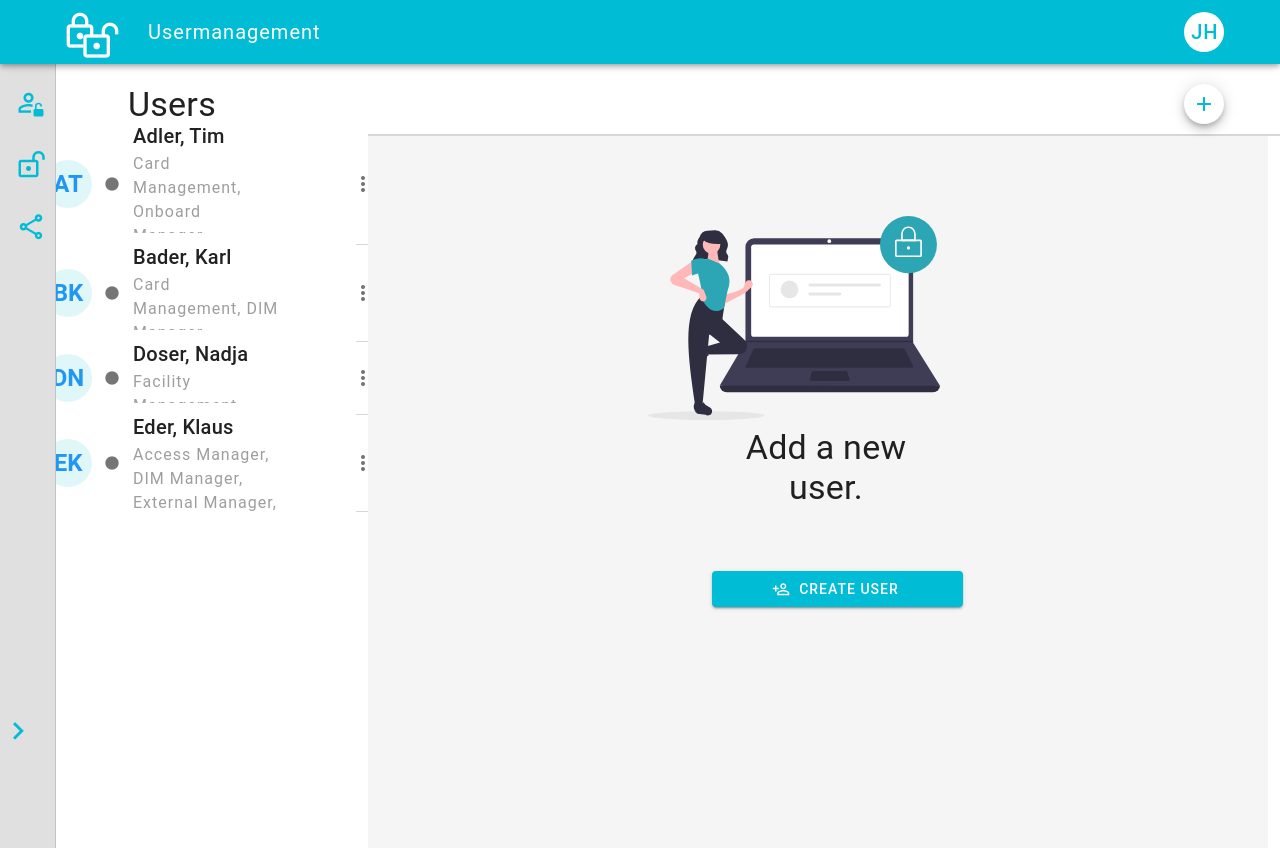
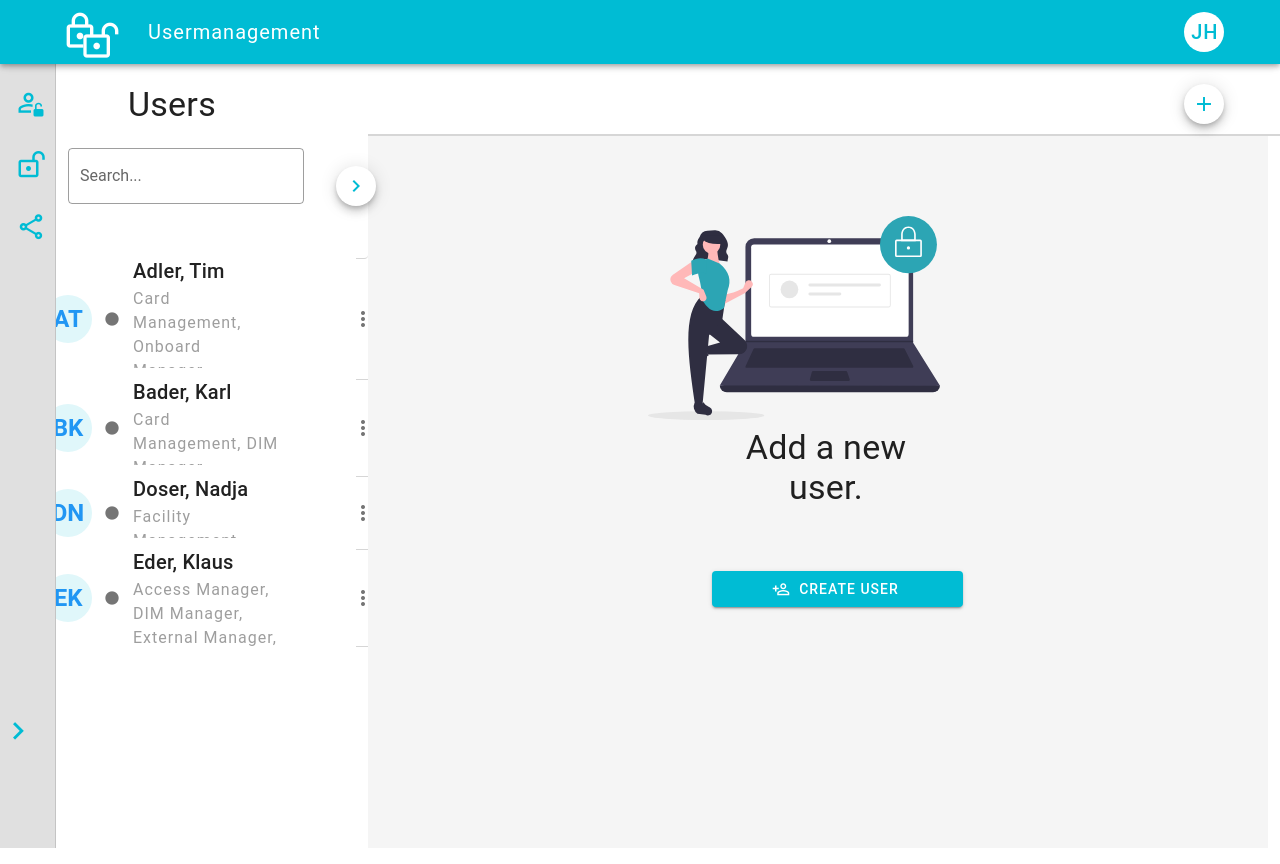
Before and after one commit to olga-budickaja/management, a Vue app: page / in a window 1280 px wide. Built offline with nearby package versions, Linux system fonts and the light colour scheme.

Commit message:
add Search to Home page

```diff
--- a/src/components/main/MainUsersList.vue
+++ b/src/components/main/MainUsersList.vue
@@ -1,34 +1,28 @@
 <template>
   <v-layout row class="height hidden-xs-only white overflow-x-auto usersList relative">
     <v-flex>
-        <MainItemList
-            v-for="user in users"
-            :user="user"
-            :key="user.id"
-        />
+      <v-card class="border relative pa-6 pr-16" flat>
+        <SearchUsers />
+      </v-card>
+      <MainItemList
+          v-for="user in users"
+          :user="user"
+          :key="user.id"
+      />
     </v-flex>
-<!--    <router-link to="/users-list">-->
-<!--      <v-btn-->
-<!--          class="userList__btn"-->
-<!--          fab-->
-<!--          dark-->
-<!--          small-->
-<!--          color="white"-->
-<!--      >-->
-<!--        <v-icon color="cyan" class="text-h5">-->
-<!--          mdi-chevron-right-->
-<!--        </v-icon>-->
-<!--      </v-btn>-->
-<!--    </router-link>-->
   </v-layout>
 </template>
 
 <script>
 import {mapState} from "vuex";
 import MainItemList from "@/components/main/MainItemList";
+import SearchUsers from "@/components/sorts-search/SearchUsers";
 
 export default {
-  components: {MainItemList},
+  components: {
+    MainItemList,
+    SearchUsers
+  },
   prop: {
     users: {
       type: Array,
@@ -44,10 +38,5 @@ export default {
 </script>
 
 <style scoped>
-.userList__btn {
-  position: absolute;
-  top: 40px;
-  right: -15px;
-  z-index: 10;
-}
+
 </style>
--- a/src/layouts/MainLayout.vue
+++ b/src/layouts/MainLayout.vue
@@ -7,8 +7,21 @@
         <Toolbar/>
         <section class="content height">
           <v-layout col-12 row class="grey lighten-4">
-            <v-flex md3>
+            <v-flex md3 class="relative">
               <MainUsersList class="height"/>
+              <router-link to="/users-list">
+                <v-btn
+                    class="userList__btn"
+                    fab
+                    dark
+                    small
+                    color="white"
+                >
+                  <v-icon color="cyan" class="text-h5">
+                    mdi-chevron-right
+                  </v-icon>
+                </v-btn>
+              </router-link>
             </v-flex>
             <v-flex md9>
               <router-view/>
@@ -38,5 +51,10 @@ export default {
 </script>
 
 <style scoped>
-
+.userList__btn {
+  position: absolute;
+  top: 30px;
+  right: -20px;
+  z-index: 10;
+}
 </style>
```
